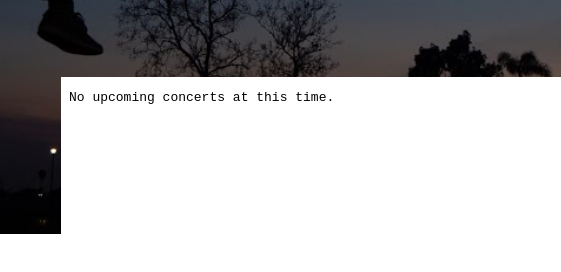
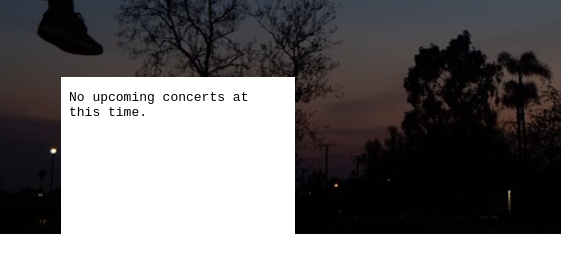
Before and after one commit to chrisrbsn29/chrisrbsn29.github.io, a plain HTML site: page neanderthal/shows.html in a window 390 px wide. Shown: the part 610-882 px from the top of the page, 561 px wide, since content can reach past the window. Drawn offline with nearby package versions, Linux system fonts and the light colour scheme.

Commit message:
min size on gb img to percent, fixed embed size

```diff
--- a/neanderthal/main.css
+++ b/neanderthal/main.css
@@ -14,14 +14,17 @@ body{
 @media only screen and (max-width: 768px) {
   /* For mobile phones: */
   img{
-    min-height: -webkit-fill-available;
-    min-width: -webkit-fill-available;
+    min-height: 100%;
+    min-width: 100%;
     height: 100%;
     width: auto;
     display: block;
     margin: auto -384px;
     position: fixed;
     z-index: -1;
+  }
+  embed{
+    width: 60vw;
   }
 }
 
--- a/style.css
+++ b/style.css
@@ -56,8 +56,8 @@ h2{
 @media only screen and (max-width: 768px) {
   /* For mobile phones: */
   img{
-    min-height: -webkit-fill-available;
-    min-width: -webkit-fill-available;
+    min-height: 100%;
+    min-width: 100%;
     height: 100%;
     width: auto;
     display: block;
```
